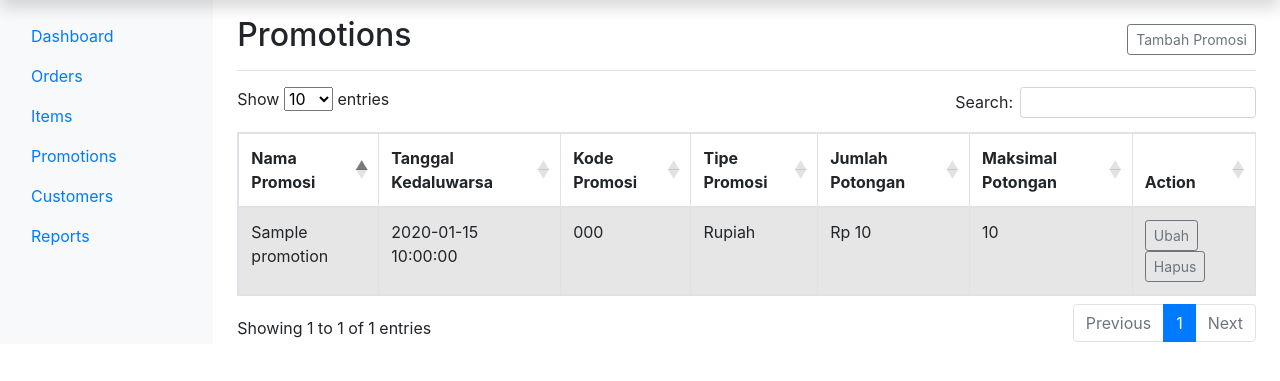
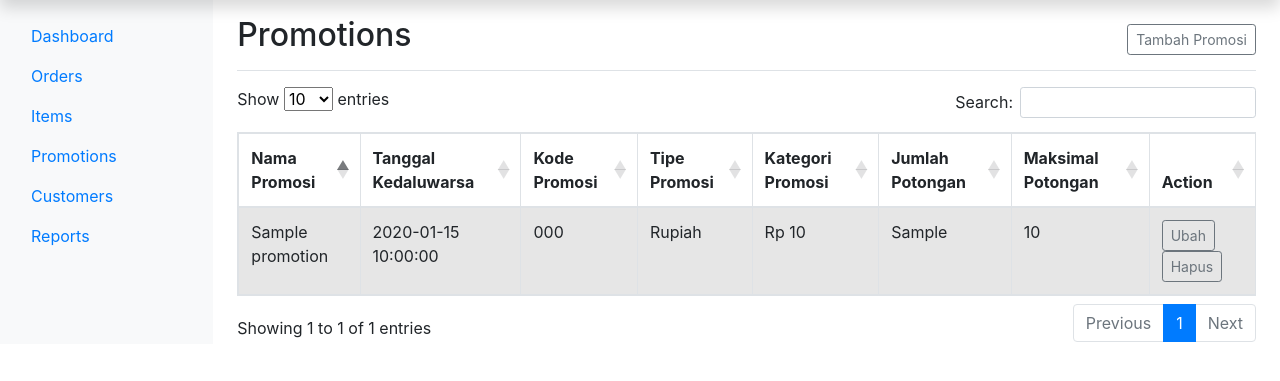
Before and after one commit to andriachmad93/aladdin-laundry, a CodeIgniter 4 app: template app/Views/pages/admin/promotion.php in a window 1280 px wide. Shown: the part 40-421 px from the top of the page. Run offline with PHP 8.4 and a stand-in for CodeIgniter, Linux system fonts and the light colour scheme; the template is opened without the code that fills it: most values are stand-ins (such as "Sample title", 1, 10 or a date in 2020); some libraries are stand-ins or nearby versions.

Commit message:
promotion category

```diff
--- a/app/Views/pages/admin/promotion.php
+++ b/app/Views/pages/admin/promotion.php
@@ -21,6 +21,7 @@
                     <th>Tanggal Kedaluwarsa</th>
                     <th>Kode Promosi</th>
                     <th>Tipe Promosi</th>
+                    <th>Kategori Promosi</th>
                     <th>Jumlah Potongan</th>
                     <th>Maksimal Potongan</th>
                     <th>Action</th>
@@ -37,6 +38,7 @@
                     <td><?= $promotion["promotion_code"]; ?></td>
                     <td><?= $promotion["promotion_type"] == "%" ? "Percent" : "Rupiah"; ?></td>
                     <td><?= $promotion["promotion_type"] == "%" ? $promotion["amount"] . " %" : "Rp " . $promotion["amount"]; ?></td>
+                    <td><?= $promotion["promotion_category"]; ?></td>
                     <td><?= $promotion["maximum_amount"]; ?></td>
                     <td>
                       <a href="<?= base_url('promotion/update_promotion_page/' . $promotion["id"]); ?>" class="btn btn-sm btn-outline-secondary">Ubah</a>
```
